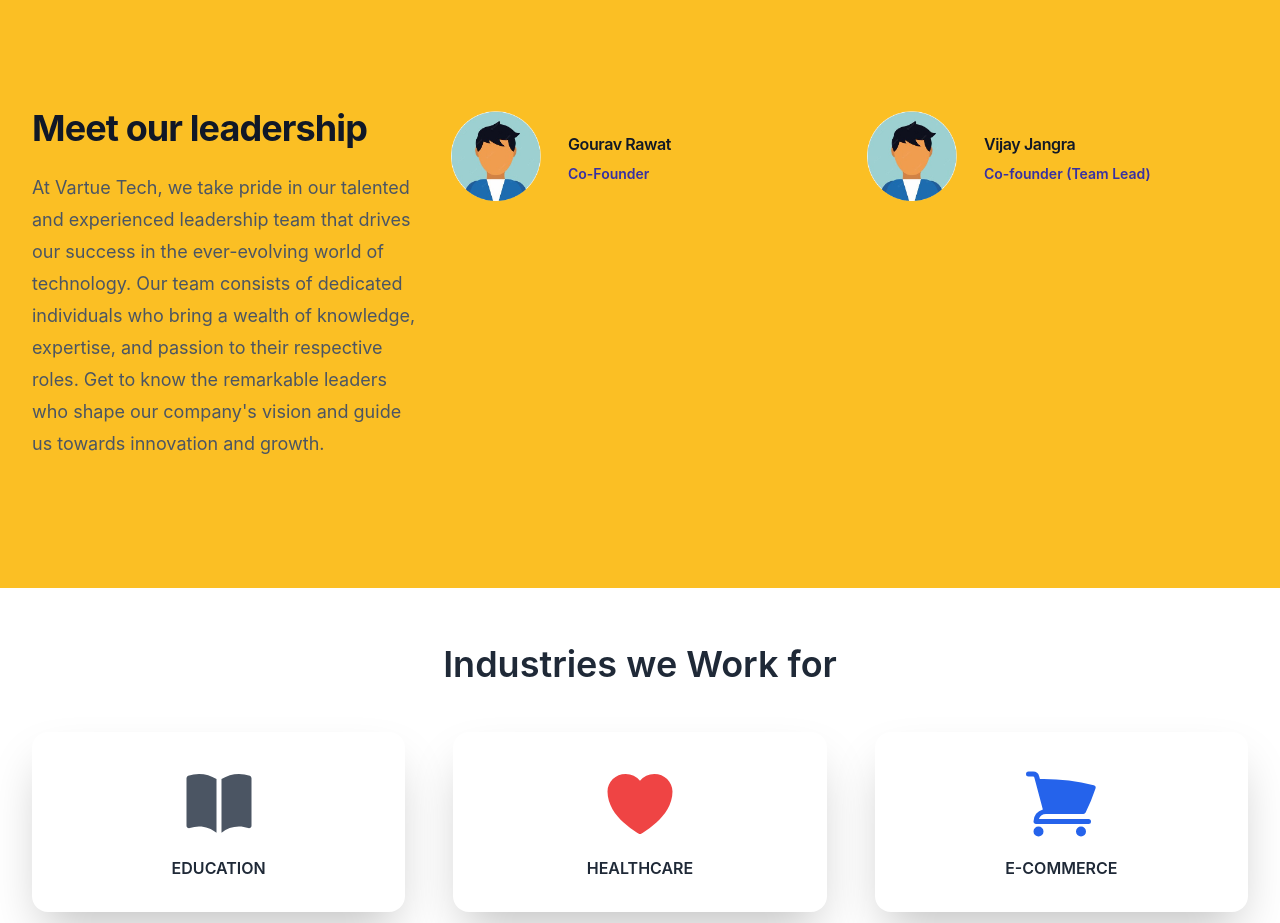
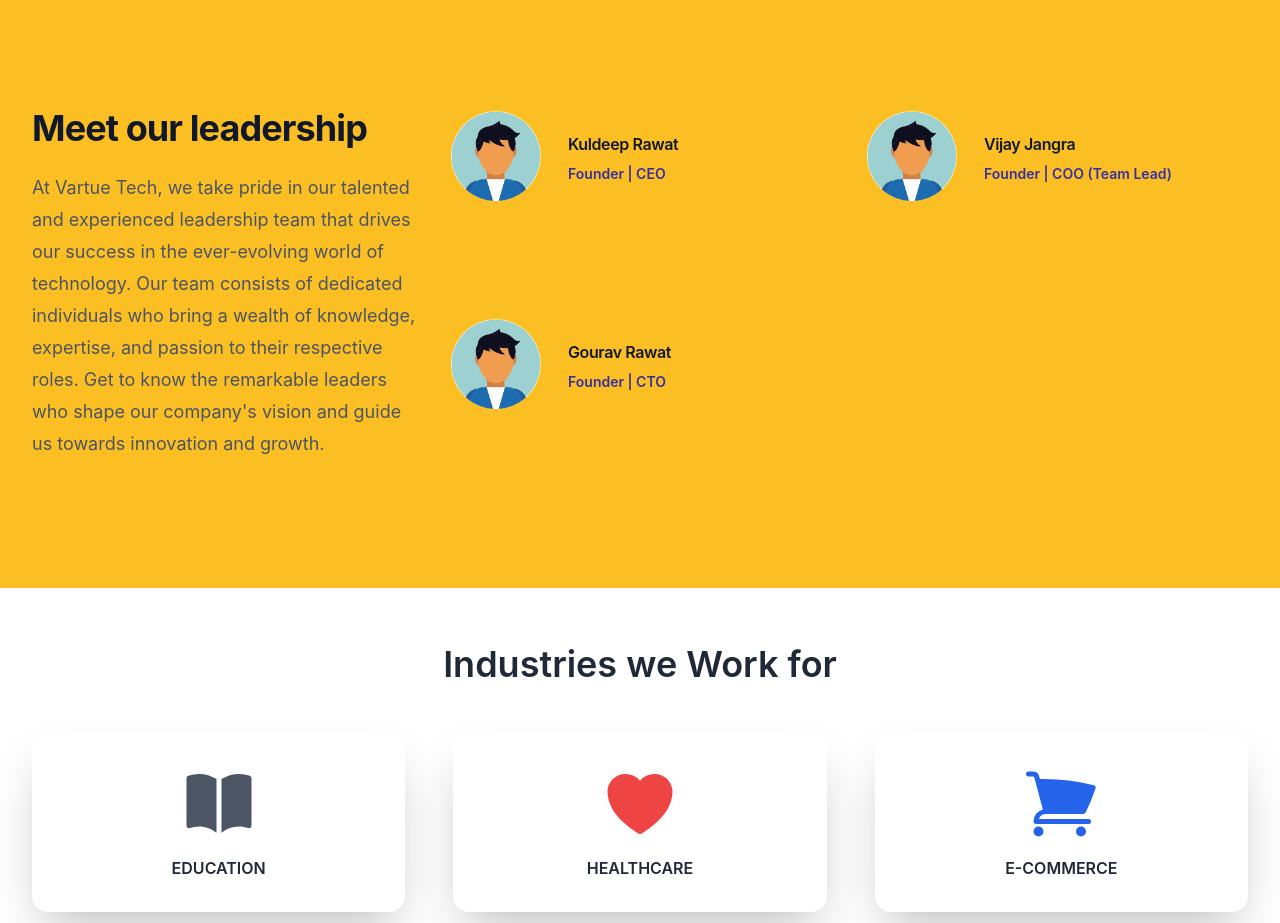
Before and after one commit to vartuetech/vartuetech, a React (Vite) app: page / in a window 1280 px wide. Shown: the part 1440-2363 px from the top of the page. Built offline with nearby package versions, Linux system fonts and the light colour scheme.

Commit message:
Update Names of founder

```diff
--- a/src/screens/home.jsx
+++ b/src/screens/home.jsx
@@ -14,13 +14,18 @@
 
 const people = [
   {
-    name: "Gourav Rawat",
-    role: "Co-Founder",
+    name: "Kuldeep Rawat",
+    role: "Founder | CEO",
     imageUrl: "./avatar.png",
   },
   {
     name: "Vijay Jangra",
-    role: "Co-founder (Team Lead)",
+    role: "Founder | COO (Team Lead)",
+    imageUrl: "./avatar.png",
+  },
+  {
+    name: "Gourav Rawat",
+    role: "Founder | CTO",
     imageUrl: "./avatar.png",
   }
   // More people...
```
